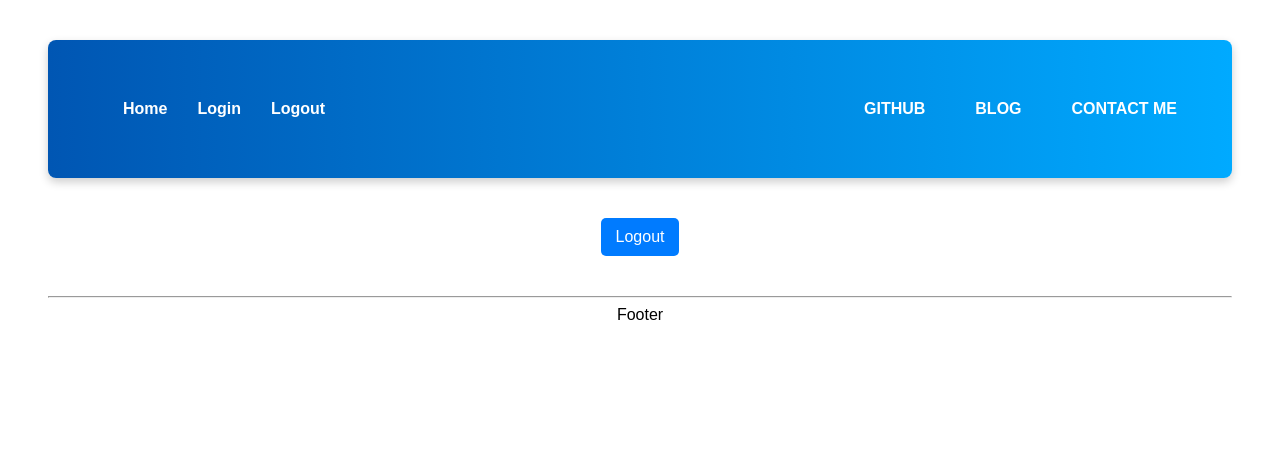
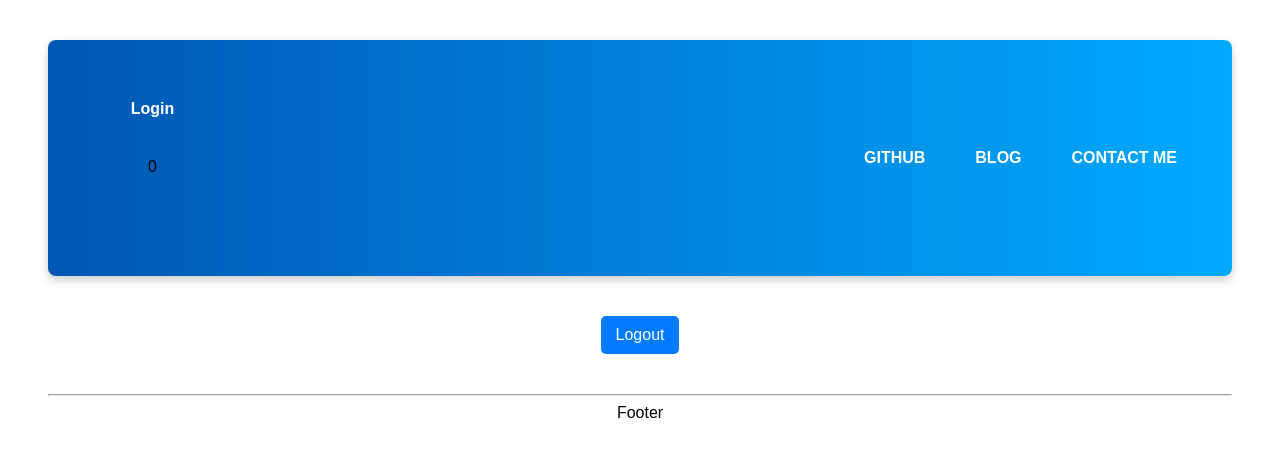
Before and after one commit to Qiydaar23/ReactRefresher, a React (Create React App) app: page /logout in a window 1280 px wide. Shown: the top 456 px of the page. Built offline with nearby package versions, Linux system fonts and the light colour scheme.

Commit message:
added login in auth with useContext

```diff
--- a/src/Base.jsx
+++ b/src/Base.jsx
@@ -6,11 +6,13 @@ import ListToDos from "./components/ListToDos"
 import Logout from "./components/Logout"
 import Header from "./components/Header"
 import Footer from "./components/Footer"
+import AuthProvider from "./components/AuthContext"
 
 
 function Base(){
     return(
         <>
+        <AuthProvider>
             <BrowserRouter>
                 <Header/>
                 <Routes>
@@ -23,6 +25,7 @@ function Base(){
                 </Routes>
                 <Footer />
             </BrowserRouter>
+        </AuthProvider>
         </>
 
     )
--- /dev/null
+++ b/src/components/AuthContext.jsx
@@ -0,0 +1,24 @@
+import { createContext, useContext } from "react";
+import { useState } from "react";
+
+export const AuthContext = createContext()
+
+export const useAuth = () => useContext(AuthContext)
+
+function AuthProvider({ children }){
+
+
+    const [number, setNumber] = useState(0)
+
+    const [isAuthenticated, setIsAuthenticated] = useState(false)
+
+
+
+
+    return(
+        <AuthContext.Provider value={ { number, isAuthenticated, setIsAuthenticated }}>
+            {children}
+        </AuthContext.Provider>
+    )
+}
+export default AuthProvider
--- a/src/components/Header.jsx
+++ b/src/components/Header.jsx
@@ -1,14 +1,23 @@
 import { Link } from "react-router-dom";
-import "./header.css";  // Import the CSS file
+import "./header.css";
+import { AuthContext, useAuth } from "./AuthContext";
+import { useContext } from "react";
+
 
 function Header() {
+
+    const authContext = useAuth()
+    const isAuthenticated = authContext.isAuthenticated
+
     return (
         <header>
             <div className="nav-links">
-                <Link to="/welcome">Home</Link>
-                <Link to="/login">Login</Link>
-                <Link to="/logout">Logout</Link>
+            {isAuthenticated && <Link to="/welcome">Home</Link>}
+            {isAuthenticated && <Link to="/logout">Logout</Link>}
+            {!isAuthenticated && <Link to="/login">Login</Link>}
+                <div>{authContext.number}</div>
             </div>
+
             <ul className="nav-bar">
                 <li className="nav-item">
                     <a href="https://github.com/Qiydaar23" target="_blank" rel="noopener noreferrer">GITHUB</a>
--- a/src/components/Login.jsx
+++ b/src/components/Login.jsx
@@ -1,6 +1,7 @@
 import { useState } from 'react';
 import { useNavigate } from 'react-router-dom';
 import "./login.css";
+import { useAuth } from './AuthContext';
 
 function Login() {
     const [userName, setUserName] = useState("Ronny");
@@ -8,6 +9,7 @@ function Login() {
     const [showSuccessMessage, setShowSuccessMessage] = useState(false);
     const [showErrorMessage, setShowErrorMessage] = useState(false);
     const navigate = useNavigate();
+    const authContext = useAuth()
 
     function handleUserName(e) {
         setUserName(e.target.value);
@@ -20,10 +22,13 @@ function Login() {
     function handleSubmit(e) {
         e.preventDefault();
         if (userName === "Ronny" && password === "password") {
+            authContext.setIsAuthenticated(true)
             setShowSuccessMessage(true);
             setShowErrorMessage(false);
             navigate(`/welcome/${userName}`);
+
         } else {
+            authContext.setIsAuthenticated(false)
             setShowSuccessMessage(false);
             setShowErrorMessage(true);
         }
--- a/src/components/welcome.jsx
+++ b/src/components/welcome.jsx
@@ -1,5 +1,5 @@
 import { Link, useParams } from "react-router-dom";
-import "./Welcome.css";
+import "./welcome.css";
 
 function Welcome() {
     const { username } = useParams();
```
